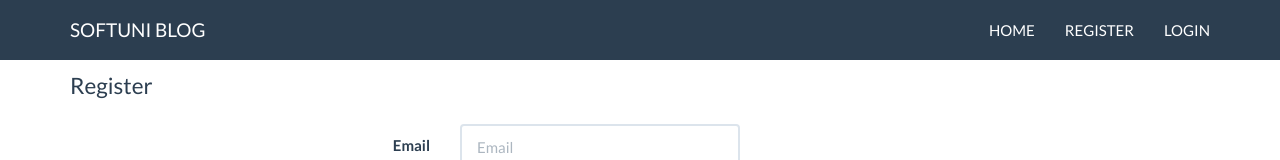
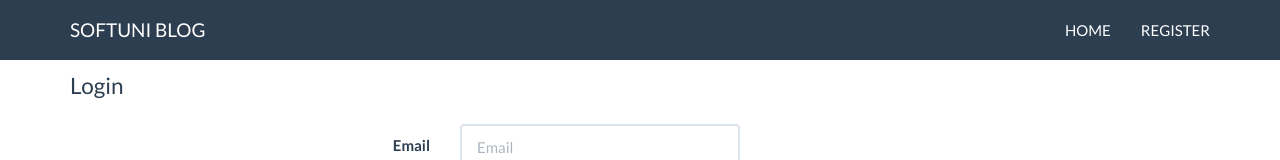
Before and after one commit to JulianPetrov/JulianPetrov.github.io, a plain HTML site: page loginpage.html in a window 1280 px wide. Shown: the top 160 px of the page. Drawn offline with Linux system fonts and the light colour scheme.

Commit message:
Fixed Header in loginpage.html

```diff
--- a/loginpage.html
+++ b/loginpage.html
@@ -25,8 +25,7 @@
             <div class="navbar-collapse collapse">
                 <ul class="nav navbar-nav navbar-right">
                     <li><a href="index.html">Home</a> </li>
-                    <li><a href="registerpage.html">Register</a> </li>
-                    <li><a href="indexlogged.html">Login</a> </li>
+                    <li><a href="registerpage.html">Register</a></li>
                 </ul>
             </div>
         </div>
@@ -37,7 +36,7 @@
     <div class="container body-content span=8 offset=2">
         <form class="form-horizontal">
             <fieldset>
-                <legend>Register</legend>
+                <legend>Login</legend>
 
                 <div class="form-group">
                     <label class="col-sm-4 control-label">Email</label>
```
